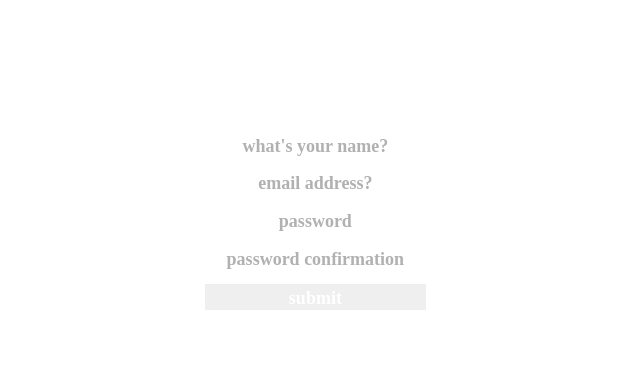
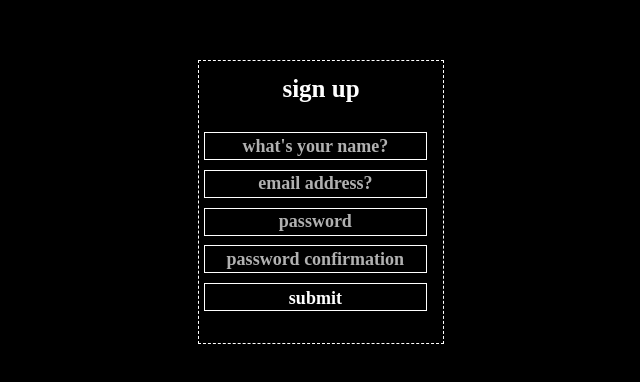
Before and after one commit to altiglesia/a-bit-of-life, a React (Create React App) app in the folder client/: page /signup in a window 1280 px wide. Shown: the part 198-580 px from the top of the page, without its empty margins (319-959 px from the left). Built offline with nearby package versions, Linux system fonts and the light colour scheme; a web font is replaced by a local one.

Commit message:
sign up frontend and backend

```diff
--- a/client/src/App.css
+++ b/client/src/App.css
@@ -1,4 +1,4 @@
-/* * {background-color: black} */
+* {background-color: black}
 * {color: white}
 
 /* LANDING PAGE */
@@ -148,7 +148,6 @@ position: absolute;
 left: 296px;
 top: 233px; */
 
-
 ul#quizOptions {
   list-style-type: none; /* Remove bullets */
   padding: 0; /* Remove padding */
--- a/client/src/components/Home.js
+++ b/client/src/components/Home.js
@@ -24,9 +24,9 @@ function Home() {
 
     return (
         <div>
-            <h1>this is your home page</h1>
-            <button onClick={handleLogOut}>Logout</button>
-            <button onClick={handleGoToMapList}>Logout</button>
+            <h1>welcome back</h1>
+            <button id="logout" onClick={handleLogOut}>Logout</button>
+            <button onClick={handleGoToMapList}>Paths</button>
         </div>
     )
 }
--- a/client/src/components/InGameMap/TravelPath.js
+++ b/client/src/components/InGameMap/TravelPath.js
@@ -1,9 +1,12 @@
+import path_map from "../../assets/path_map.png"
+
 function TravelPath(){
+
     return(
         <div id="travelPath"
                 style={{
                     boxSizing: "border-box",
-                    backgroundImage: "url(/assets/path_map.png)",
+                    backgroundImage: `url(${path_map})`,
                     backgroundRepeat: "no-repeat",
                     backgroundPosition: "0px 0px",
                     display: "inline-block",
--- a/client/src/components/login_signup/SignUpForm.js
+++ b/client/src/components/login_signup/SignUpForm.js
@@ -1,7 +1,12 @@
 import React, { useState } from "react";
+import { useDispatch } from 'react-redux';
+import { setUser } from "../store/user.js";
+import { useNavigate } from "react-router-dom";
 
 
 function SignUpForm() {
+    const navigate = useNavigate();
+    const dispatch = useDispatch();
     const [userData, setUserData] = useState({
         username: "",
         email: "",
@@ -9,18 +14,41 @@ function SignUpForm() {
         password_confirmation: ""
     })
 
+    const navigateUserHome = () => {
+        navigate("/home");
+    }
+
     function handleChange(e) {
-        console.log(e.target.value)
+        setUserData({ ...userData, [e.target.name]: e.target.value })
     }
 
     function handleSubmit(e) {
         e.preventDefault();
-
+        fetch("/api/v1/users", {
+            method: "POST",
+            headers: {
+                "Content-Type": "application/json",
+            },
+            body: JSON.stringify({user: userData})
+        })
+        .then(res => {
+            if (res.ok) {
+                res.json().then((res) => localStorage.setItem("token", res.jwt))
+                // console.table(res.json());
+                dispatch(setUser);
+                navigateUserHome();
+            } else {
+                return res.text().then((text) => Promise.reject(text))
+            }
+        })
+        .catch((err) => {
+          console.error(err);
+        });
     }
 
     return (
         <div>
-            <form id="signUpForm">
+            <form id="signUpForm" onSubmit={handleSubmit}>
                 <label>sign up</label>
                 <br/>
                 <input
@@ -29,6 +57,7 @@ function SignUpForm() {
                     placeholder="what's your name?"
                     autoComplete="off"
                     name="username"
+                    value={userData.username}
                     onChange={(e) => handleChange(e)}
                 />
                 <br/>
@@ -38,6 +67,7 @@ function SignUpForm() {
                     placeholder="email address?"
                     autoComplete="off"
                     name="email"
+                    value={userData.email}
                     onChange={(e) => handleChange(e)}
                 />
                 <br/>
@@ -47,6 +77,7 @@ function SignUpForm() {
                     placeholder="password"
                     autoComplete="off"
                     name="password"
+                    value={userData.password}
                     onChange={(e) => handleChange(e)}
                 />
                 <br/>
@@ -55,7 +86,8 @@ function SignUpForm() {
                     type="password"
                     placeholder="password confirmation"
                     autoComplete="off"
-                    name="passwordConfirm"
+                    name="password_confirmation"
+                    value={userData.password_confirmation}
                     onChange={(e) => handleChange(e)}
                 />
                 <br/>
--- a/client/src/components/play/viewport.css
+++ b/client/src/components/play/viewport.css
@@ -1,7 +1,17 @@
 #viewportContainer{
     position: relative;
     overflow: hidden;
-    /* border: 3px solid pink; */
     border-radius: 4px;
-    /* background-color: #1e1e2e; */
+    background-color: #000000;
+
 }
+
+@-webkit-keyframes fadeinout {
+    0%,100% { opacity: 0; }
+    50% { opacity: 1; }
+  }
+
+  @keyframes fadeinout {
+    0%,100% { opacity: 0; }
+    50% { opacity: 1; }
+  }
--- a/client/src/components/player/ByteSprite.js
+++ b/client/src/components/player/ByteSprite.js
@@ -1,3 +1,5 @@
+import byte_sprite_sheet from "../../assets/byte_sprite_sheet.png"
+
 function ByteSprite({ image, movementDimensions, top, left }) {
 
     const { y, x, h, w } = movementDimensions;
@@ -11,9 +13,10 @@ function ByteSprite({ image, movementDimensions, top, left }) {
             left: `${left}px`,
             height: `${h}px`,
             width: `${w}px`,
-            backgroundImage: `url(${image})`,
+            backgroundImage: `url(${byte_sprite_sheet})`,
             backgroundRepeat: "no-repeat",
             backgroundPosition: `-${x}px -${y}px`,
+            backgroundColor: "transparent",
         }}
     />
 }
```
Also changed, not shown: 2 other files (tests, documents, lock files or other folders).
